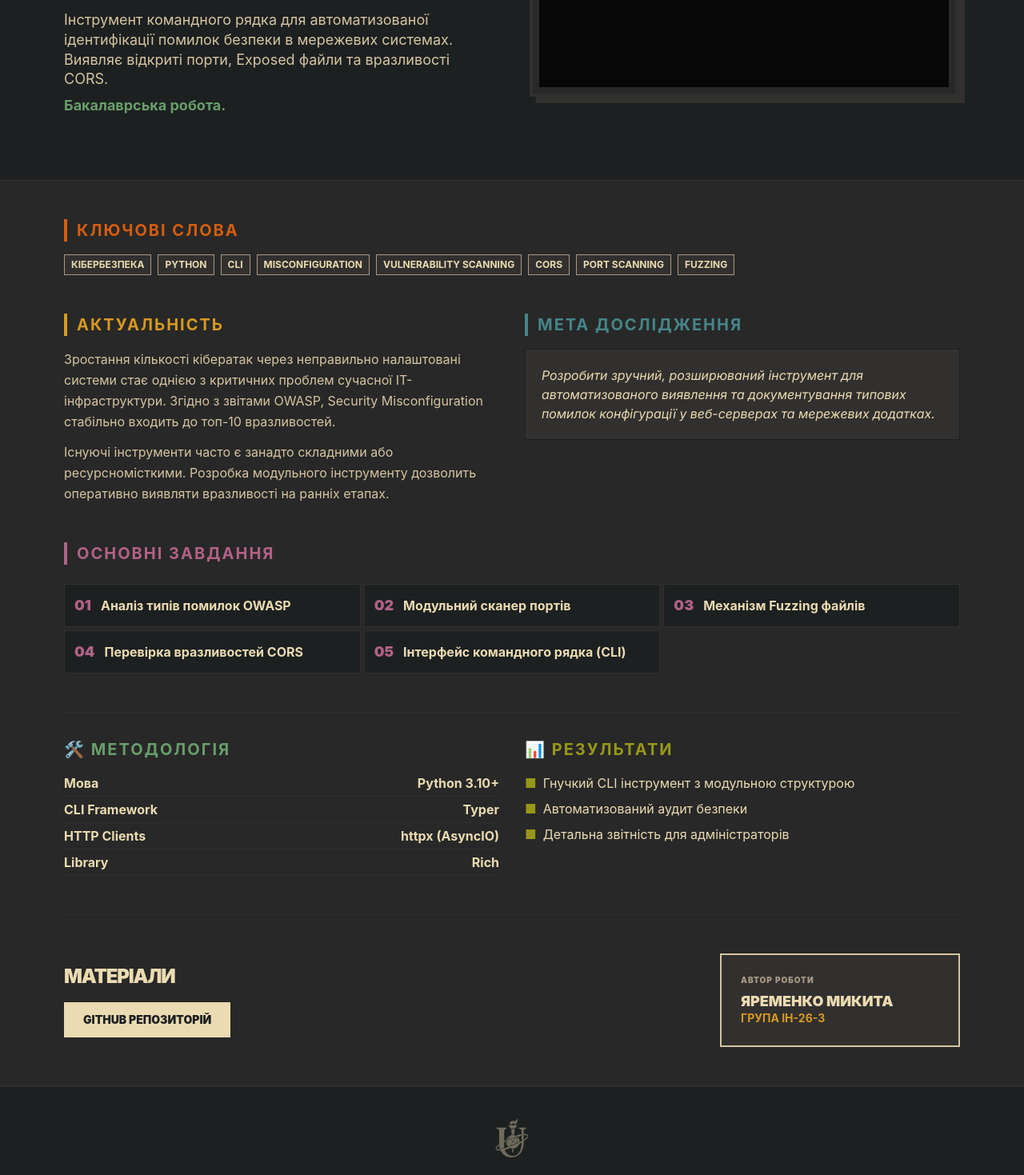
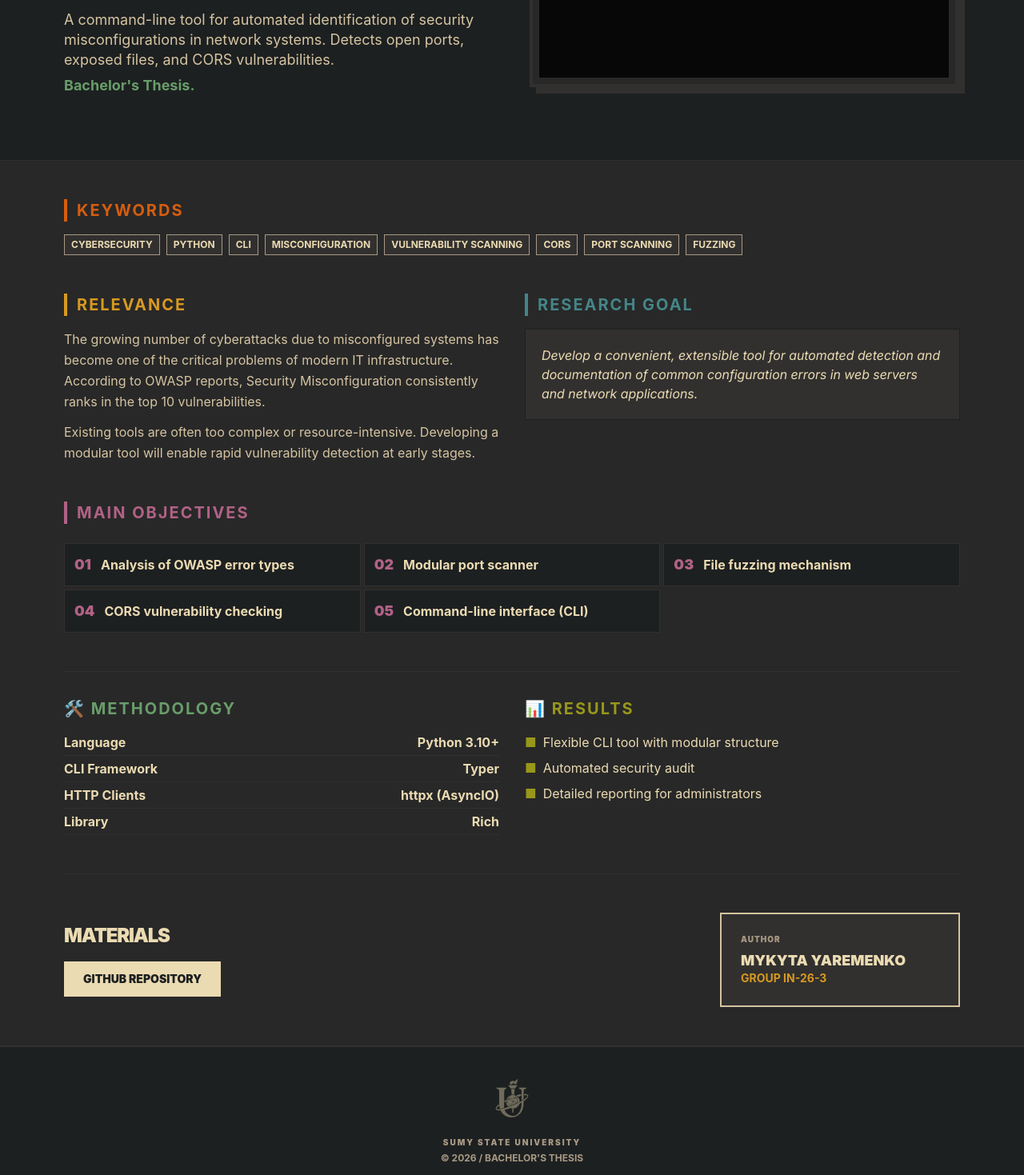
Before and after one commit to PickNicko13/misconfiguration-helper-landing, a React (Vite) app: page / in a window 1280 px wide. Shown: the part 320-1789 px from the top of the page at 80% size. Built offline with nearby package versions, Linux system fonts and the light colour scheme; a web font is replaced by a local one.

Commit message:
refactor: migrate App.tsx to use react-i18next t() and translations

```diff
--- a/src/App.tsx
+++ b/src/App.tsx
@@ -1,14 +1,17 @@
+import { useTranslation } from 'react-i18next';
 import { ThemeControls } from './components/ThemeControls';
 import { SSULogo } from './components/SSULogo';
 
 function App() {
+  const { t } = useTranslation();
+
   return (
     <div className="min-h-screen bg-[var(--color-bg-hard)] text-[var(--color-fg-primary)] flex flex-col font-sans transition-colors duration-200">
       <header className="bg-[var(--color-bg-medium)] border-b border-[var(--color-bg-soft)] sticky top-0 z-50">
         <div className="max-w-6xl mx-auto px-4 h-14 flex items-center justify-between">
           <h1 className="text-lg font-bold flex items-center gap-3">
             <SSULogo className="w-8 h-8" />
-            <span className="tracking-tight uppercase">Misconfiguration Helper</span>
+            <span className="tracking-tight uppercase">{t('header.title')}</span>
           </h1>
           <ThemeControls />
         </div>
@@ -18,19 +21,18 @@ function App() {
         <section className="max-w-6xl mx-auto px-4 py-12 md:py-20 flex flex-col md:flex-row items-center gap-10">
           <article className="flex-1 space-y-4">
             <h1 className="text-3xl md:text-5xl font-black text-[var(--color-red)] leading-tight uppercase">
-              MCH: Сканер конфігураційних помилок
+              {t('hero.title')}
             </h1>
             <p className="text-lg text-[var(--color-fg-secondary)] leading-snug max-w-xl">
-              Інструмент командного рядка для автоматизованої ідентифікації помилок безпеки в мережевих системах.
-              Виявляє відкриті порти, Exposed файли та вразливості CORS.
-              <span className="block mt-2 font-bold text-[var(--color-aqua)]">Бакалаврська робота.</span>
+              {t('hero.description')}
+              <span className="block mt-2 font-bold text-[var(--color-aqua)]">{t('hero.subtitle')}</span>
             </p>
           </article>
           <div className="flex-1 w-full flex justify-center">
             <div className="border-4 border-[var(--color-bg-soft)] p-2 bg-[var(--color-bg-medium)] shadow-[8px_8px_0_0_var(--color-bg-soft)]">
               <img
                 src="example.webp"
-                alt="Процес сканування"
+                alt={t('hero.imageAlt')}
                 loading="lazy"
                 className="w-full max-w-lg object-cover grayscale opacity-80"
               />
@@ -43,10 +45,10 @@ function App() {
 
             <article>
               <h2 className="text-xl font-bold text-[var(--color-orange)] mb-4 uppercase tracking-widest border-l-4 border-[var(--color-orange)] pl-3">
-                Ключові слова
+                {t('keywords.title')}
               </h2>
               <div className="flex flex-wrap gap-2">
-                {["кібербезпека", "Python", "CLI", "misconfiguration", "vulnerability scanning", "CORS", "port scanning", "fuzzing"].map((keyword) => (
+                {(t('keywords.list', { returnObjects: true }) as string[]).map((keyword) => (
                   <span key={keyword} className="px-2 py-1 bg-[var(--color-bg-soft)] text-[var(--color-fg-primary)] border border-[var(--color-gray)] text-xs font-bold uppercase">
                     {keyword}
                   </span>
@@ -57,27 +59,21 @@ function App() {
             <article className="text-[var(--color-fg-secondary)] max-w-none grid md:grid-cols-2 gap-8">
               <div>
                 <h2 className="text-xl font-bold text-[var(--color-yellow)] mb-4 uppercase tracking-widest border-l-4 border-[var(--color-yellow)] pl-3">
-                  Актуальність
+                  {t('relevance.title')}
                 </h2>
                 <div className="space-y-3 leading-relaxed">
-                  <p>
-                    Зростання кількості кібератак через неправильно налаштовані системи стає однією з критичних проблем сучасної IT-інфраструктури.
-                    Згідно з звітами OWASP, Security Misconfiguration стабільно входить до топ-10 вразливостей.
-                  </p>
-                  <p>
-                    Існуючі інструменти часто є занадто складними або ресурсномісткими.
-                    Розробка модульного інструменту дозволить оперативно виявляти вразливості на ранніх етапах.
-                  </p>
+                  <p>{t('relevance.paragraph1')}</p>
+                  <p>{t('relevance.paragraph2')}</p>
                 </div>
               </div>
 
               <div>
                 <h2 className="text-xl font-bold text-[var(--color-blue)] mb-4 uppercase tracking-widest border-l-4 border-[var(--color-blue)] pl-3">
-                  Мета дослідження
+                  {t('goal.title')}
                 </h2>
                 <div className="bg-[var(--color-bg-soft)] p-5 border border-[var(--color-bg-hard)]">
                   <p className="text-[var(--color-fg-primary)] leading-normal italic">
-                    Розробити зручний, розширюваний інструмент для автоматизованого виявлення та документування типових помилок конфігурації у веб-серверах та мережевих додатках.
+                    {t('goal.text')}
                   </p>
                 </div>
               </div>
@@ -85,16 +81,10 @@ function App() {
 
             <article>
               <h2 className="text-xl font-bold text-[var(--color-purple)] mb-6 uppercase tracking-widest border-l-4 border-[var(--color-purple)] pl-3">
-                Основні завдання
+                {t('tasks.title')}
               </h2>
               <div className="grid sm:grid-cols-2 md:grid-cols-3 gap-1">
-                {[
-                  "Аналіз типів помилок OWASP",
-                  "Модульний сканер портів",
-                  "Механізм Fuzzing файлів",
-                  "Перевірка вразливостей CORS",
-                  "Інтерфейс командного рядка (CLI)"
-                ].map((task, index) => (
+                {(t('tasks.list', { returnObjects: true }) as string[]).map((task, index) => (
                   <div key={index} className="flex items-center gap-3 bg-[var(--color-bg-hard)] p-3 border border-[var(--color-bg-soft)]">
                     <span className="text-[var(--color-purple)] font-black text-lg">0{index + 1}</span>
                     <span className="font-bold leading-tight">{task}</span>
@@ -106,44 +96,38 @@ function App() {
             <article className="grid md:grid-cols-2 gap-8 pt-8 border-t border-[var(--color-bg-soft)]">
               <div>
                 <h2 className="text-xl font-bold text-[var(--color-aqua)] mb-4 uppercase tracking-widest">
-                  🛠️ Методологія
+                  {t('methodology.title')}
                 </h2>
                 <ul className="space-y-1 font-bold">
                   <li className="flex justify-between border-b border-[var(--color-bg-soft)] pb-1">
-                    <span>Mова</span>
-                    <span className="text-[var(--color-fg-primary)]">Python 3.10+</span>
+                    <span>{t('methodology.language')}</span>
+                    <span className="text-[var(--color-fg-primary)]">{t('methodology.languageValue')}</span>
                   </li>
                   <li className="flex justify-between border-b border-[var(--color-bg-soft)] pb-1">
-                    <span>CLI Framework</span>
-                    <span className="text-[var(--color-fg-primary)]">Typer</span>
+                    <span>{t('methodology.cliFramework')}</span>
+                    <span className="text-[var(--color-fg-primary)]">{t('methodology.cliFrameworkValue')}</span>
                   </li>
                   <li className="flex justify-between border-b border-[var(--color-bg-soft)] pb-1">
-                    <span>HTTP Clients</span>
-                    <span className="text-[var(--color-fg-primary)]">httpx (AsyncIO)</span>
+                    <span>{t('methodology.httpClients')}</span>
+                    <span className="text-[var(--color-fg-primary)]">{t('methodology.httpClientsValue')}</span>
                   </li>
                   <li className="flex justify-between border-b border-[var(--color-bg-soft)] pb-1">
-                    <span>Library</span>
-                    <span className="text-[var(--color-fg-primary)]">Rich</span>
+                    <span>{t('methodology.library')}</span>
+                    <span className="text-[var(--color-fg-primary)]">{t('methodology.libraryValue')}</span>
                   </li>
                 </ul>
               </div>
               <div>
                 <h2 className="text-xl font-bold text-[var(--color-green)] mb-4 uppercase tracking-widest">
-                  📊 Результати
+                  {t('results.title')}
                 </h2>
                 <ul className="space-y-2">
-                  <li className="flex gap-2">
-                    <span className="text-[var(--color-green)]">■</span>
-                    <span>Гнучкий CLI інструмент з модульною структурою</span>
-                  </li>
-                  <li className="flex gap-2">
-                    <span className="text-[var(--color-green)]">■</span>
-                    <span>Автоматизований аудит безпеки</span>
-                  </li>
-                  <li className="flex gap-2">
-                    <span className="text-[var(--color-green)]">■</span>
-                    <span>Детальна звітність для адміністраторів</span>
-                  </li>
+                  {(t('results.list', { returnObjects: true }) as string[]).map((result, index) => (
+                    <li key={index} className="flex gap-2">
+                      <span className="text-[var(--color-green)]">■</span>
+                      <span>{result}</span>
+                    </li>
+                  ))}
                 </ul>
               </div>
             </article>
@@ -151,20 +135,20 @@ function App() {
             <article className="pt-12 border-t border-[var(--color-bg-soft)]">
               <div className="flex flex-col md:flex-row justify-between items-center gap-8">
                 <div className="space-y-4 text-center md:text-left">
-                  <h2 className="text-2xl font-black uppercase tracking-tighter">Матеріали</h2>
+                  <h2 className="text-2xl font-black uppercase tracking-tighter">{t('materials.title')}</h2>
                   <a
                     href="https://github.com/PickNicko13/misconfiguration-helper"
                     target="_blank"
                     rel="noopener noreferrer"
                     className="inline-flex items-center gap-2 px-6 py-3 bg-[var(--color-fg-primary)] text-[var(--color-bg-hard)] font-black uppercase text-sm hover:invert transition-all active:translate-y-1"
                   >
-                    GitHub Репозиторій
+                    {t('materials.githubLink')}
                   </a>
                 </div>
                 <div className="p-6 bg-[var(--color-bg-soft)] border-2 border-[var(--color-fg-secondary)] min-w-[300px]">
-                  <span className="block text-[var(--color-gray)] uppercase text-[10px] font-black tracking-widest mb-2">Автор роботи</span>
-                  <p className="text-lg font-black uppercase leading-tight">Яременко Микита</p>
-                  <p className="text-sm font-bold text-[var(--color-yellow)] uppercase">Група ІН-26-3</p>
+                  <span className="block text-[var(--color-gray)] uppercase text-[10px] font-black tracking-widest mb-2">{t('author.label')}</span>
+                  <p className="text-lg font-black uppercase leading-tight">{t('author.name')}</p>
+                  <p className="text-sm font-bold text-[var(--color-yellow)] uppercase">{t('author.group')}</p>
                 </div>
               </div>
             </article>
@@ -178,10 +162,10 @@ function App() {
           <SSULogo className="w-24 h-12 opacity-40 hover:opacity-100 transition-all cursor-help" />
           <div className="text-center space-y-1">
             <p className="text-[10px] font-black uppercase tracking-[0.2em] text-[var(--color-gray)]">
-              Сумський Державний Університет
+              {t('footer.university')}
             </p>
             <p className="text-xs font-bold text-[var(--color-gray)] uppercase">
-              &copy; 2026 / Бакалаврська робота
+              {t('footer.copyright')}
             </p>
           </div>
         </div>
```
